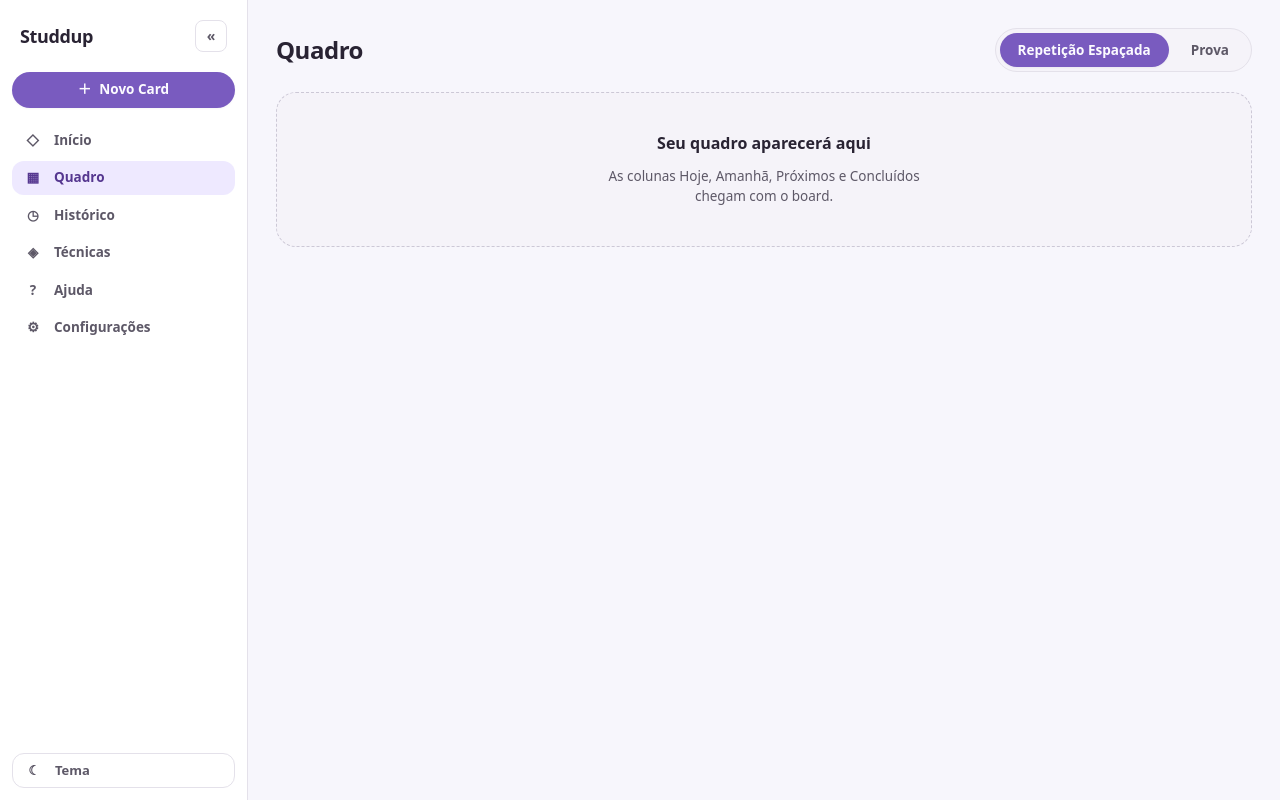
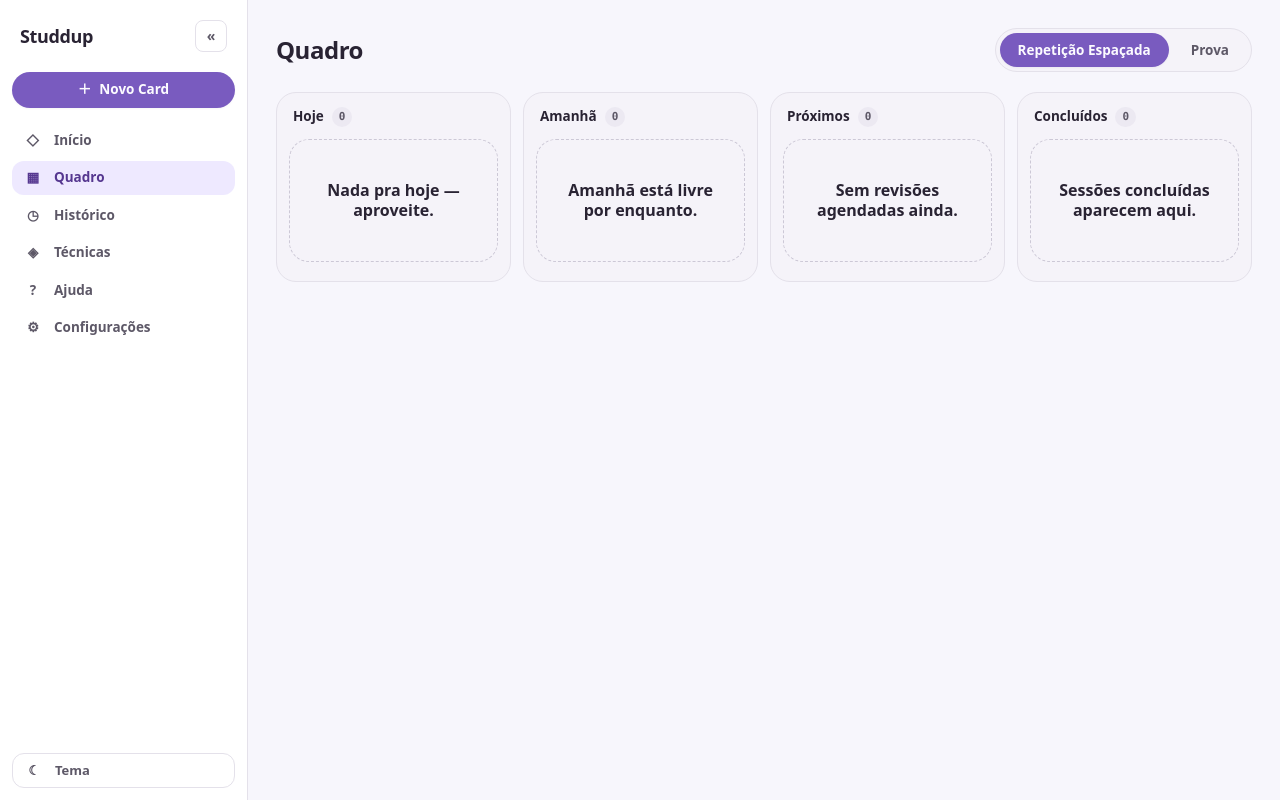
Before and after one commit to gabecmelo/Studdup, a React (Vite) app in the folder ui/: page / in a window 1280 px wide. Built offline with nearby package versions, Linux system fonts and the light colour scheme.

Commit message:
feat(ui): render kanban board with due-date column placement

```diff
--- a/ui/src/App.tsx
+++ b/ui/src/App.tsx
@@ -1,11 +1,18 @@
 import { useEffect } from "react";
+import { QueryClientProvider } from "@tanstack/react-query";
 import "./styles/tokens.css";
 import { initTheme } from "./styles/theme";
 import { AppShell } from "./components/AppShell";
+import { queryClient } from "./lib/queries";
 
-// App root: apply the persisted theme, then render the collapsible shell (AD-009). The kanban
-// board, modals and session screens plug into the shell's routes in later tasks.
+// App root: apply the persisted theme, then render the collapsible shell (AD-009) inside the React
+// Query provider (T22) so the board and later screens can read command data. Modals and session
+// screens plug into the shell's routes in later tasks.
 export default function App() {
   useEffect(() => initTheme(), []);
-  return <AppShell />;
+  return (
+    <QueryClientProvider client={queryClient}>
+      <AppShell />
+    </QueryClientProvider>
+  );
 }
--- a/ui/src/components/AppShell.tsx
+++ b/ui/src/components/AppShell.tsx
@@ -4,10 +4,10 @@
 // auto-collapses below ~1024px, and a keyboard shortcut (Ctrl/⌘+B) toggles it.
 
 import { useCallback, useEffect, useState } from "react";
-import type { Method } from "../lib/bindings";
 import { MethodSwitcher } from "./MethodSwitcher";
 import { toggleTheme } from "../styles/theme";
 import { DEFAULT_ROUTE, ROUTES, RouteView, type RouteKey } from "../routes";
+import { useStore } from "../store";
 
 const COLLAPSE_KEY = "studdup.sidebar.collapsed";
 const AUTO_COLLAPSE_WIDTH = 1024;
@@ -36,7 +36,10 @@ export function AppShell() {
     () => typeof window !== "undefined" && window.innerWidth < AUTO_COLLAPSE_WIDTH,
   );
   const [route, setRoute] = useState<RouteKey>(DEFAULT_ROUTE);
-  const [method, setMethod] = useState<Method>("SpacedRepetition");
+  // The active method lives in the store (persisted, METH-02) so the promoted switcher and the
+  // board (which reads the same store) stay in sync.
+  const method = useStore((s) => s.activeMethod);
+  const setMethod = useStore((s) => s.setActiveMethod);
 
   // Effective collapse: forced when the viewport is narrow, otherwise the user's preference.
   const collapsed = narrow || collapsedPref;
--- /dev/null
+++ b/ui/src/components/Board.tsx
@@ -0,0 +1,196 @@
+// Kanban board (KAN-01, AD-004): the four fixed columns — Hoje / Amanhã / Próximos / Concluídos —
+// for both methods. Each card is placed by comparing its due date to today; overdue cards fall
+// into "Hoje" with a badge; archived cards into "Concluídos". Empty columns keep their footprint
+// with a visible placeholder rather than collapsing (KAN-01 §6).
+//
+// Placement reuses the pure `columns.ts` helpers (T19). Because `list_board` returns only the
+// active `Card[]` (no materialized session dates), the board derives each card's due date from the
+// spaced ladder anchor `start_date + stage offset` (AD-003). Exam-prep grouping and the exams rail
+// are layered on in T24; drag-to-reschedule/complete is added in T23 (cards are static here).
+
+import type { Card as CardModel, ISODate, Method, Stage } from "../lib/bindings";
+import { useBoard } from "../lib/queries";
+import { Card } from "./Card";
+import { SpacedStageBadge } from "./StageBadge";
+import { EmptyState } from "./EmptyState";
+import {
+  COLUMN_LABELS,
+  COLUMN_ORDER,
+  type Column,
+  columnForCard,
+  daysBetween,
+} from "./columns";
+
+/** Ladder stage → day offset from `start_date` (AD-003; the enum value *is* the offset). */
+export const STAGE_OFFSET: Record<Stage, number> = {
+  Day0: 0,
+  Day1: 1,
+  Day2: 2,
+  Day5: 5,
+  Day15: 15,
+  Day30: 30,
+  Done: -1,
+};
+
+/** Add whole calendar days to an ISO date (tz/DST-independent — dates are calendar-only). */
+export function addDaysIso(iso: ISODate, days: number): ISODate {
+  const [y, m, d] = iso.split("-").map(Number);
+  const dt = new Date(Date.UTC(y, m - 1, d + days));
+  const yy = dt.getUTCFullYear();
+  const mm = String(dt.getUTCMonth() + 1).padStart(2, "0");
+  const dd = String(dt.getUTCDate()).padStart(2, "0");
+  return `${yy}-${mm}-${dd}`;
+}
+
+/** A spaced card's due date: `start_date + stage offset` (AD-003, no stored due date). */
+export function spacedDueDate(startDate: ISODate, stage: Stage): ISODate {
+  return addDaysIso(startDate, STAGE_OFFSET[stage]);
+}
+
+/** Today as a local-timezone ISO date (day boundary at local midnight, as the C++ app). */
+export function todayIso(): ISODate {
+  const d = new Date();
+  const y = d.getFullYear();
+  const m = String(d.getMonth() + 1).padStart(2, "0");
+  const day = String(d.getDate()).padStart(2, "0");
+  return `${y}-${m}-${day}`;
+}
+
+export interface BoardPlacement {
+  column: Column;
+  dueDate: ISODate;
+  /** Whole days overdue (0 when on time or archived). */
+  overdueDays: number;
+}
+
+/** Resolve a card's column, derived due date and overdue count (KAN-01 §1–2). */
+export function placeCard(card: CardModel, today: ISODate): BoardPlacement {
+  const dueDate = spacedDueDate(card.start_date, card.current_stage);
+  const column = columnForCard({ archived: card.archived, dueDate }, today);
+  const overdue = daysBetween(dueDate, today);
+  const overdueDays = !card.archived && overdue > 0 ? overdue : 0;
+  return { column, dueDate, overdueDays };
+}
+
+/** Group the active cards into the four columns, preserving load order within each. */
+function groupByColumn(cards: CardModel[], today: ISODate): Record<Column, CardModel[]> {
+  const groups: Record<Column, CardModel[]> = {
+    hoje: [],
+    amanha: [],
+    proximos: [],
+    concluidos: [],
+  };
+  for (const card of cards) {
+    groups[placeCard(card, today).column].push(card);
+  }
+  return groups;
+}
+
+const EMPTY_COLUMN_TEXT: Record<Column, string> = {
+  hoje: "Nada pra hoje — aproveite.",
+  amanha: "Amanhã está livre por enquanto.",
+  proximos: "Sem revisões agendadas ainda.",
+  concluidos: "Sessões concluídas aparecem aqui.",
+};
+
+export interface BoardProps {
+  method: Method;
+}
+
+/** The four-column kanban board for the active method (METH-02, KAN-01). */
+export function Board({ method }: BoardProps) {
+  const today = todayIso();
+  const query = useBoard(method);
+  const cards = query.data ?? [];
+  const groups = groupByColumn(cards, today);
+
+  return (
+    <div
+      style={{
+        display: "grid",
+        gridTemplateColumns: "repeat(4, minmax(0, 1fr))",
+        gap: 12,
+        alignItems: "start",
+        height: "100%",
+        minHeight: 0,
+      }}
+    >
+      {COLUMN_ORDER.map((column) => (
+        <BoardColumn
+          key={column}
+          column={column}
+          method={method}
+          cards={groups[column]}
+          today={today}
+        />
+      ))}
+    </div>
+  );
+}
+
+interface BoardColumnProps {
+  column: Column;
+  method: Method;
+  cards: CardModel[];
+  today: ISODate;
+}
+
+function BoardColumn({ column, method, cards, today }: BoardColumnProps) {
+  return (
+    <section
+      aria-label={COLUMN_LABELS[column]}
+      style={{
+        display: "flex",
+        flexDirection: "column",
+        gap: 10,
+        minWidth: 0,
+        padding: 12,
+        borderRadius: "var(--radius-xl)",
+        background: "var(--surface-2)",
+        border: "1px solid var(--border)",
+      }}
+    >
+      <header style={{ display: "flex", alignItems: "center", gap: 8, padding: "2px 4px" }}>
+        <span style={{ font: "600 13.5px/1 var(--font-sans)", color: "var(--text)" }}>
+          {COLUMN_LABELS[column]}
+        </span>
+        <span
+          style={{
+            font: "600 11px/1.4 var(--font-mono, var(--font-sans))",
+            padding: "2px 7px",
+            borderRadius: "var(--radius-pill)",
+            background: "var(--surface-3)",
+            color: "var(--text-2)",
+          }}
+        >
+          {cards.length}
+        </span>
+      </header>
+
+      <div style={{ display: "flex", flexDirection: "column", gap: 10, minHeight: 130 }}>
+        {cards.length === 0 ? (
+          <EmptyState title={EMPTY_COLUMN_TEXT[column]} />
+        ) : (
+          cards.map((card) => {
+            const { overdueDays } = placeCard(card, today);
+            return (
+              <Card
+                key={card.id}
+                title={card.title}
+                badge={
+                  method === "SpacedRepetition" ? (
+                    <SpacedStageBadge stage={card.current_stage} />
+                  ) : undefined
+                }
+                technique={card.technique}
+                estMinutes={card.est_minutes}
+                focusedSecs={card.archived ? null : undefined}
+                overdueDays={overdueDays}
+              />
+            );
+          })
+        )}
+      </div>
+    </section>
+  );
+}
--- /dev/null
+++ b/ui/src/routes/Quadro.tsx
@@ -0,0 +1,12 @@
+// Quadro route (KAN-01): the kanban board screen. The active method comes from the Zustand store
+// (shared with the promoted MethodSwitcher in the shell header, AD-009), so switching the method
+// swaps the board. The React Query provider is mounted once at the app root (App.tsx); this screen
+// just renders the board for the active method.
+
+import { Board } from "../components/Board";
+import { useStore } from "../store";
+
+export function Quadro() {
+  const method = useStore((s) => s.activeMethod);
+  return <Board method={method} />;
+}
--- a/ui/src/routes/index.tsx
+++ b/ui/src/routes/index.tsx
@@ -4,6 +4,7 @@
 
 import type { ReactNode } from "react";
 import { EmptyState } from "../components/EmptyState";
+import { Quadro } from "./Quadro";
 
 export type RouteKey =
   | "inicio"
@@ -58,8 +59,10 @@ const PLACEHOLDER: Record<RouteKey, { title: string; description: string }> = {
   },
 };
 
-/** Render the placeholder content for a route (replaced by the real screens in later tasks). */
+/** Render a route's content. The Quadro board is live (T22); other screens stay placeholders
+ *  until their tasks build them. */
 export function RouteView({ route }: { route: RouteKey }): ReactNode {
+  if (route === "quadro") return <Quadro />;
   const meta = PLACEHOLDER[route];
   return <EmptyState title={meta.title} description={meta.description} />;
 }
```
Also changed, not shown: 1 other file (tests, documents, lock files or other folders).
